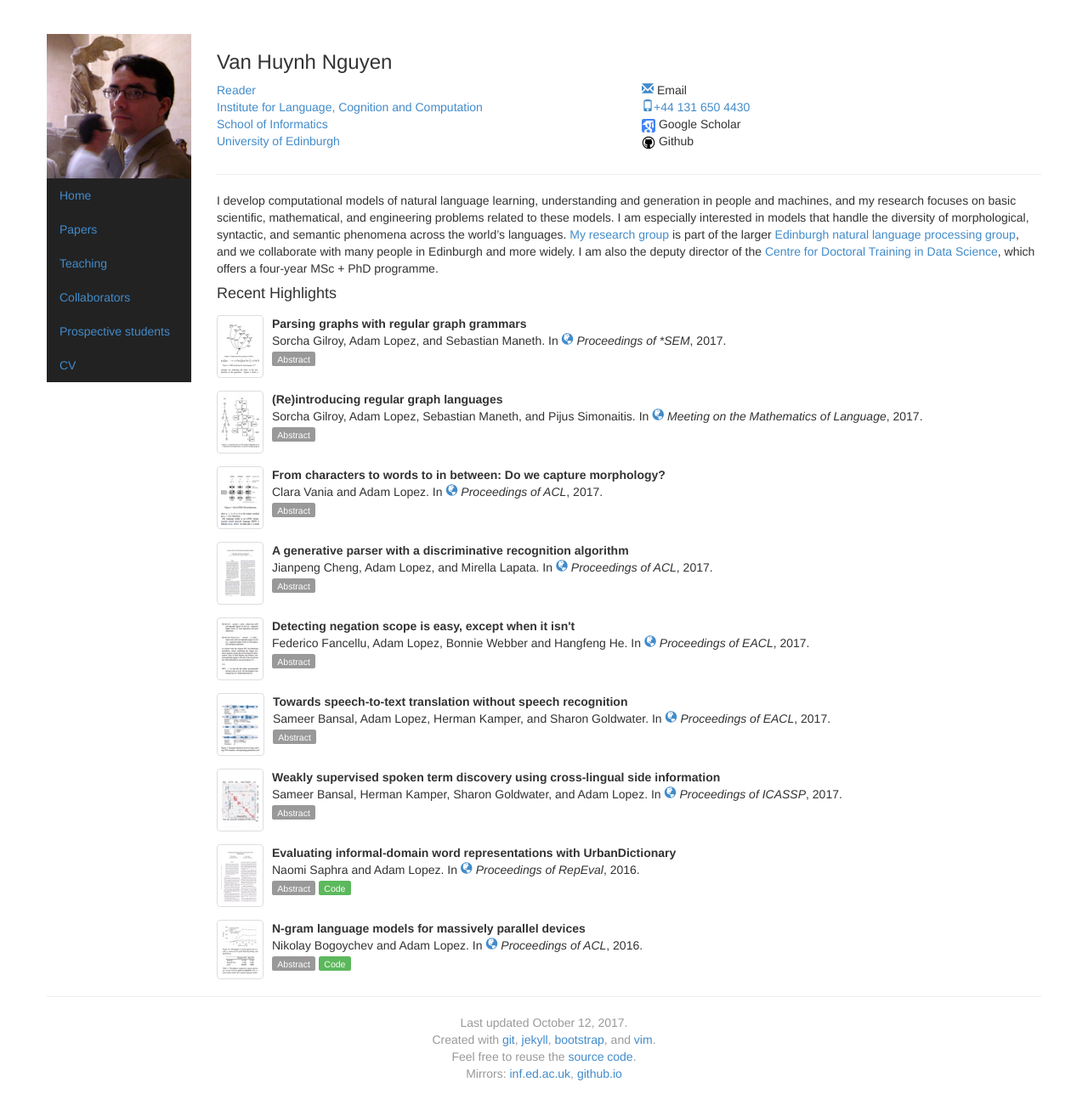
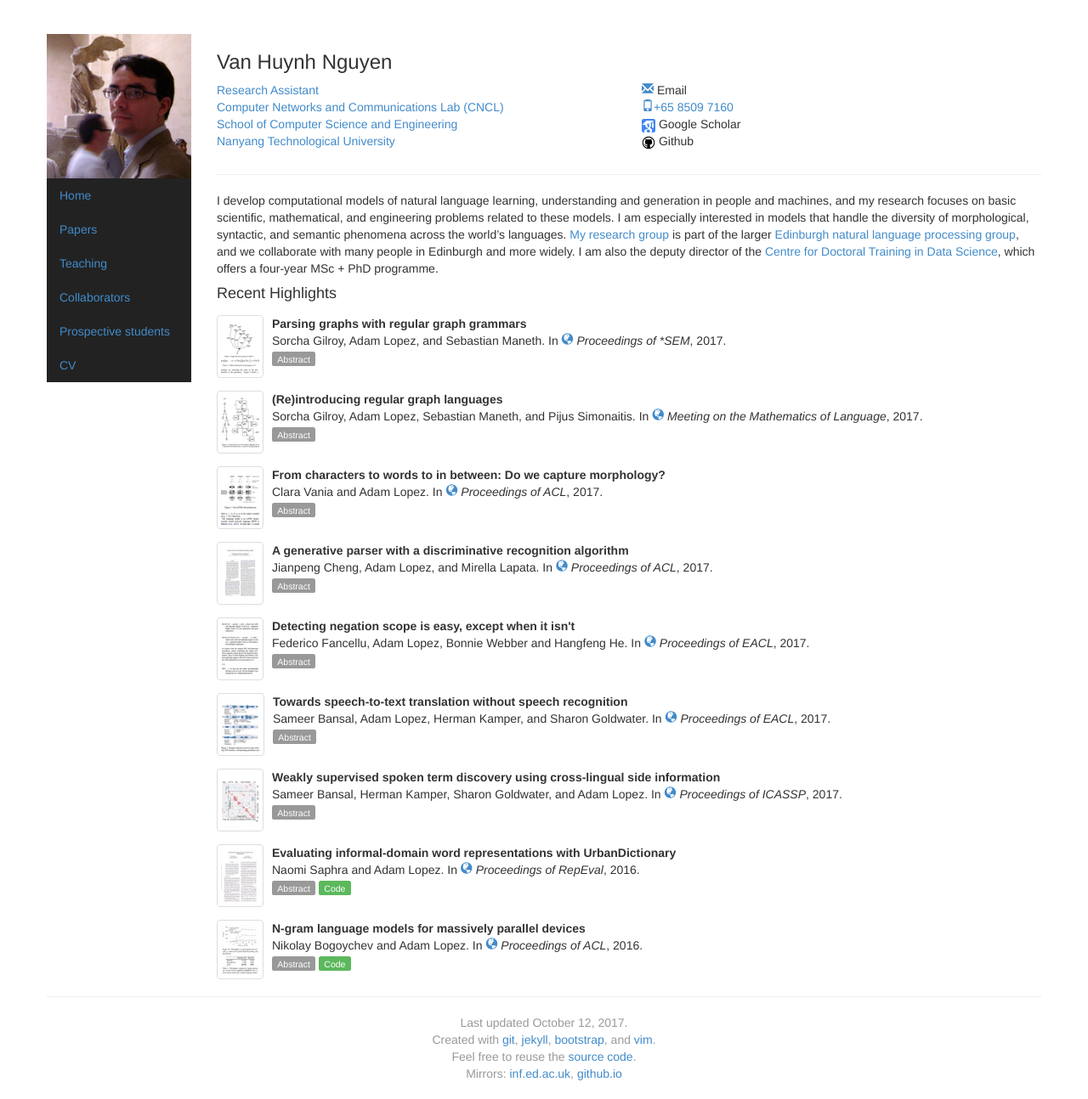
Before and after one commit to nvhuynh/Backup_website2, a Jekyll site: the page built from index.html, in a window 1280 px wide. Shown: the whole page at 85% size. Built offline with Jekyll 4.4.1, drawn with Linux system fonts in a browser that asks for light colours.

Commit message:
update index

```diff
--- a/index.html
+++ b/index.html
@@ -12,19 +12,19 @@ picture: nike
   <div class="row">
     <div class="col-sm-6">
       <address>
-        <a href="https://en.wikipedia.org/wiki/Reader_(academic_rank)">Reader</a><br/>
-        <a href="http://www.ilcc.inf.ed.ac.uk/">Institute for Language, Cognition and Computation</a><br/>
-        <a href="http://www.ed.ac.uk/schools-departments/informatics/">School of Informatics</a><br/>
-        <a href="http://www.ed.ac.uk/home">University of Edinburgh</a><br/>
+        <a href="">Research Assistant</a><br/>
+        <a href="">Computer Networks and Communications Lab (CNCL)</a><br/>
+        <a href="http://sce.ntu.edu.sg/Pages/Home.aspx">School of Computer Science and Engineering</a><br/>
+        <a href="http://www.ntu.edu.sg/Pages/default.aspx">Nanyang Technological University</a><br/>
       </address>
     </div>
     <div class="col-sm-4">
-      <a href="mailto:alopez@inf.ed.ac.uk"><span class="glyphicon glyphicon-envelope"></span></a> Email<br/>
-      <a href="tel:+44-1316504430"><span class="glyphicon glyphicon-phone"></span>+44 131 650 4430</a><br/>
-      <a href="http://scholar.google.com/citations?user=u4sxKZwAAAAJ">
+      <a href="mailto:huynh.nguyenvan@ntu.edu.sg"><span class="glyphicon glyphicon-envelope"></span></a> Email<br/>
+      <a href="tel:+65-85097160"><span class="glyphicon glyphicon-phone"></span>+65 8509 7160</a><br/>
+      <a href="https://scholar.google.com.vn/citations?user=MaZr_8wAAAAJ&hl=en">
         <img src="img/ico/gs.png" alt=""/>
       </a> Google Scholar<br/>
-      <a href="http://github.com/alopez">
+      <a href="https://github.com/nvhuynh">
         <img src="img/ico/github_icon.png" alt=""/>
       </a> Github
     </div>
```
